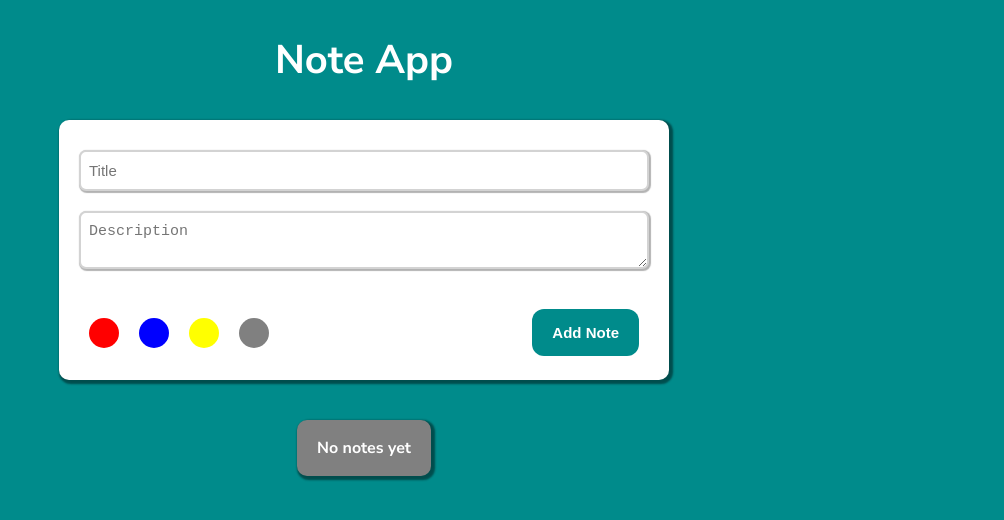
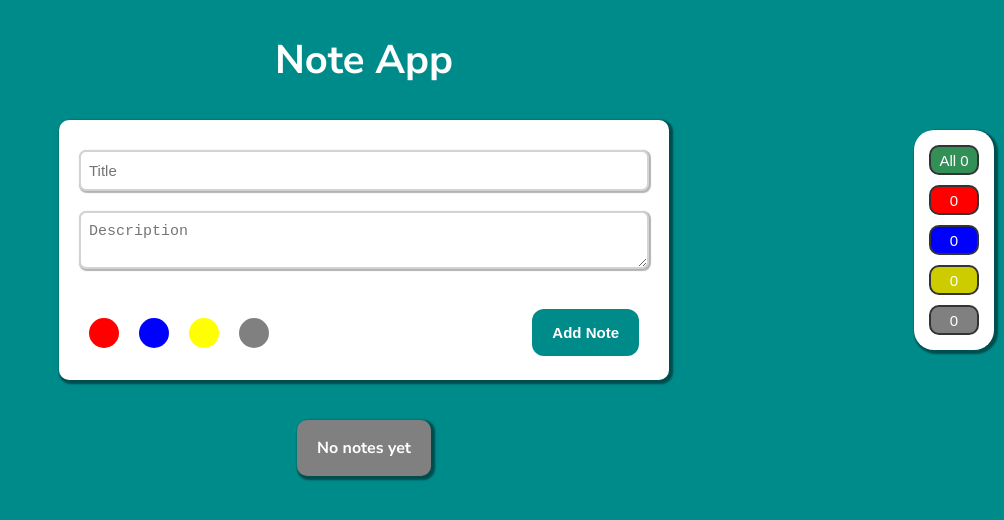
Before and after one commit to korkutDogukan/Note-App, a Vue app in the folder note-app/: page / in a window 1280 px wide. Shown: the top 520 px of the page, without its empty margins (276-1280 px from the left). Built offline with nearby package versions, Linux system fonts and the light colour scheme.

Commit message:
Add taskbar that displays the number of notes by color and filters by that color when clicked

```diff
--- a/note-app/src/components/NoteCard/NoteCard.vue
+++ b/note-app/src/components/NoteCard/NoteCard.vue
@@ -49,17 +49,29 @@
         <button @click="addNote" type="button" class="note-card-content-footer-button">Add Note</button>
       </div>
     </div>
-    <NoteList @deleteCard="deleteCard" :noteList="noteList"></NoteList>
+    <NoteCount @filterCardList="filterCardList" :colorCount="colorCount"></NoteCount>
+    <NoteList
+      @deleteCard="deleteCard"
+      :noteList="filteredList.length > 0 ? filteredList : noteList"
+    ></NoteList>
   </div>
 </template>
 <script setup>
 import NoteList from "../NoteList/NoteList.vue";
 import { ref } from "vue";
+import NoteCount from "../NoteCount/NoteCount.vue";
 
 const selectedColor = ref(null);
 const noteTitle = ref(null);
 const noteDescription = ref(null);
 const noteList = ref([]);
+const filteredList = ref([]);
+const colorCount = ref({
+  redCount: 0,
+  blueCount: 0,
+  yellowCount: 0,
+  greyCount: 0
+})
 
 const selectRed = () => {
   selectedColor.value = "red";
@@ -76,12 +88,36 @@ const selectGrey = () => {
 
 const deleteCard = (card) => {
   noteList.value = noteList.value.filter(c => c != card);
+  filteredList.value = filteredList.value.filter(c => c != card);
+  if (card.color == 'red') {
+    colorCount.value.redCount--;
+  } else if (card.color == 'blue') {
+    colorCount.value.blueCount--;
+  } else if (card.color == 'yellow') {
+    colorCount.value.yellowCount--;
+  } else {
+    colorCount.value.greyCount--;
+  }
+}
+
+const filterCardList = (color) => {
+  filteredList.value = noteList.value.filter(c => c.color == color);
+  console.log("selam", color);
 }
 
 const addNote = () => {
   if (noteTitle.value != null && noteDescription.value != null && selectedColor.value != null) {
+    if (selectedColor.value == 'red') {
+      colorCount.value.redCount++;
+    } else if (selectedColor.value == 'blue') {
+      colorCount.value.blueCount++;
+    } else if (selectedColor.value == 'yellow') {
+      colorCount.value.yellowCount++;
+    } else {
+      colorCount.value.greyCount++;
+    }
     let dateObj = new Date();
-    let month = dateObj.getUTCMonth() + 1; //months from 1-12
+    let month = dateObj.getUTCMonth() + 1;
     let day = dateObj.getUTCDate();
     let year = dateObj.getUTCFullYear();
     const noteContent = ref({
--- /dev/null
+++ b/note-app/src/components/NoteCount/NoteCount.scss
@@ -0,0 +1,41 @@
+.note-count {
+  background-color: #fff;
+  padding: 15px;
+  border-radius: 20px;
+  display: flex;
+  justify-content: center;
+  align-items: center;
+  gap: 10px;
+  flex-direction: column;
+  position: fixed;
+  top: 130px;
+  right: 10px;
+  box-shadow: 2px 2px 2px 2px rgba(0, 0, 0, 0.3), 2px 2px 2px 2px rgba(0, 0, 0, 0.2);
+
+  &-button {
+    background-color: rgb(50, 143, 86);
+    color: #fff;
+    width: 50px;
+    height: 30px;
+    border: 2px solid #333;
+    border-radius: 10px;
+    font-size: 15px;
+    cursor: pointer;
+  }
+
+  .red {
+    background-color: red;
+  }
+
+  .blue {
+    background-color: blue;
+  }
+
+  .yellow {
+    background: linear-gradient(rgba(0, 0, 0, 0.2), rgba(0, 0, 0, 0.2)), yellow;
+  }
+
+  .grey {
+    background-color: grey;
+  }
+}
--- /dev/null
+++ b/note-app/src/components/NoteCount/NoteCount.vue
@@ -0,0 +1,37 @@
+<template>
+  <div class="note-count">
+    <button
+      @click="emit('filterCardList', null)"
+      class="note-count-button"
+    >All {{ totalColorCount }}</button>
+    <button
+      @click="emit('filterCardList', 'red')"
+      class="note-count-button red"
+    >{{ props.colorCount.redCount }}</button>
+    <button
+      @click="emit('filterCardList', 'blue')"
+      class="note-count-button blue"
+    >{{ props.colorCount.blueCount }}</button>
+    <button
+      @click="emit('filterCardList', 'yellow')"
+      class="note-count-button yellow"
+    >{{ props.colorCount.yellowCount }}</button>
+    <button
+      @click="emit('filterCardList', 'grey')"
+      class="note-count-button grey"
+    >{{ props.colorCount.greyCount }}</button>
+  </div>
+</template>
+<script setup>
+import { defineProps, computed, defineEmits } from 'vue';
+
+const props = defineProps(['colorCount']);
+const emit = defineEmits(['filterCardList']);
+
+const totalColorCount = computed(() => {
+  let totalCount = props.colorCount.redCount + props.colorCount.blueCount + props.colorCount.yellowCount + props.colorCount.greyCount;
+  return totalCount;
+})
+</script>
+<style src="./NoteCount.scss" lang="scss">
+</style>
--- a/note-app/src/components/NoteList/NoteList.scss
+++ b/note-app/src/components/NoteList/NoteList.scss
@@ -74,13 +74,3 @@
 .card-list-transition-leave-to {
   opacity: 0;
 }
-
-.card-list-message-enter-active,
-.card-list-message-leave-active {
-  transition: 2s ease all;
-}
-
-.card-list-message-enter-from,
-.card-list-message-leave-to {
-  opacity: 0;
-}
--- a/note-app/src/components/NoteList/NoteList.vue
+++ b/note-app/src/components/NoteList/NoteList.vue
@@ -10,7 +10,7 @@
         <h3 class="card-list-item-title">{{ card.title }}</h3>
         <p class="card-list-item-desc">{{ card.desc }}</p>
         <span class="card-list-item-time">{{ card.time }}</span>
-        <span @click="$emit('deleteCard', card)" class="card-list-item-close-icon">
+        <span @click="emit('deleteCard', card)" class="card-list-item-close-icon">
           <i class="fa-solid fa-xmark"></i>
         </span>
       </div>
@@ -21,9 +21,10 @@
   </div>
 </template>
 <script setup>
-import { defineProps } from 'vue';
+import { defineProps, defineEmits } from 'vue';
 
 const props = defineProps(['noteList']);
+const emit = defineEmits(['deleteCard']);
 
 const cardBackgroundColor = (color) => {
   return `background-color: ${color};`
```
